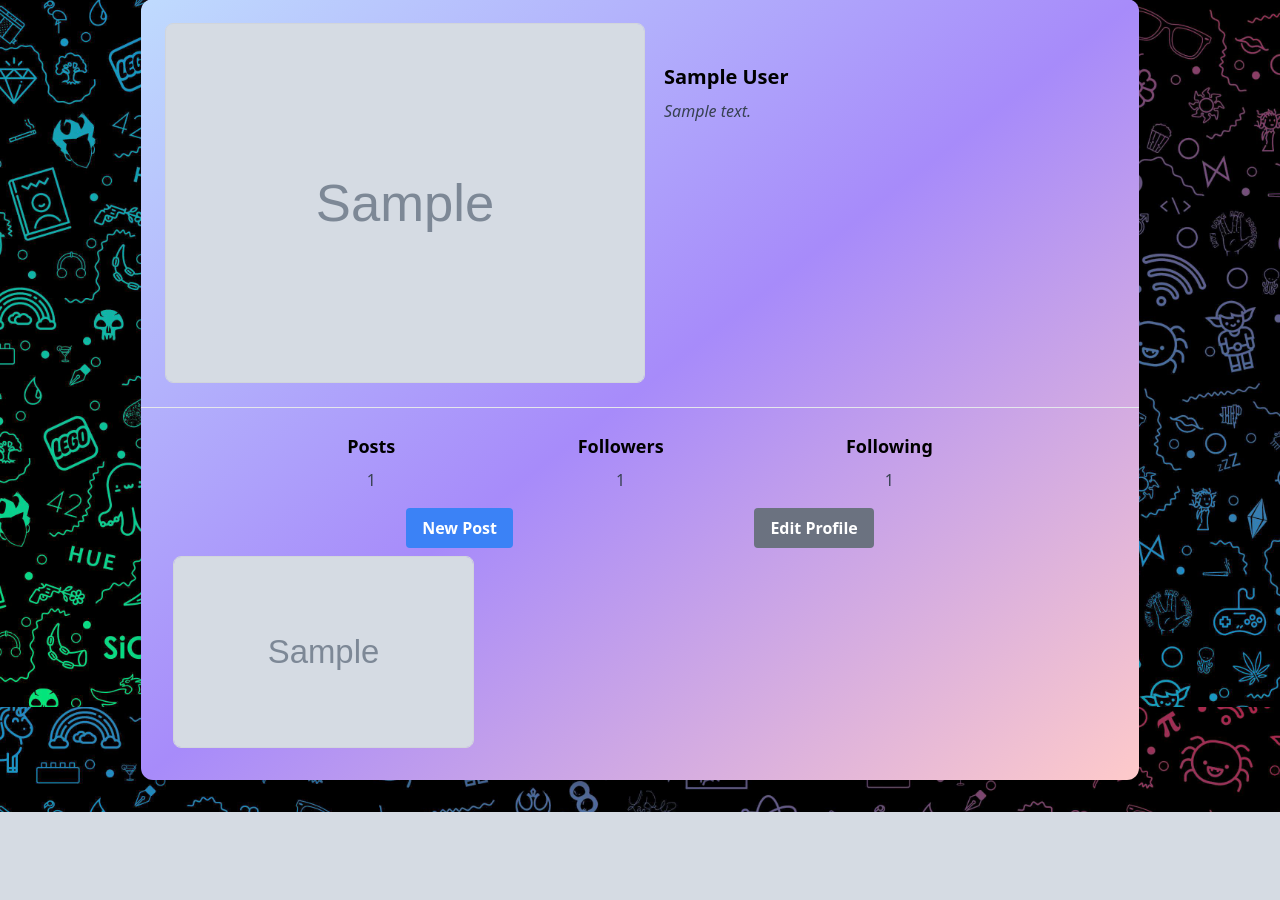
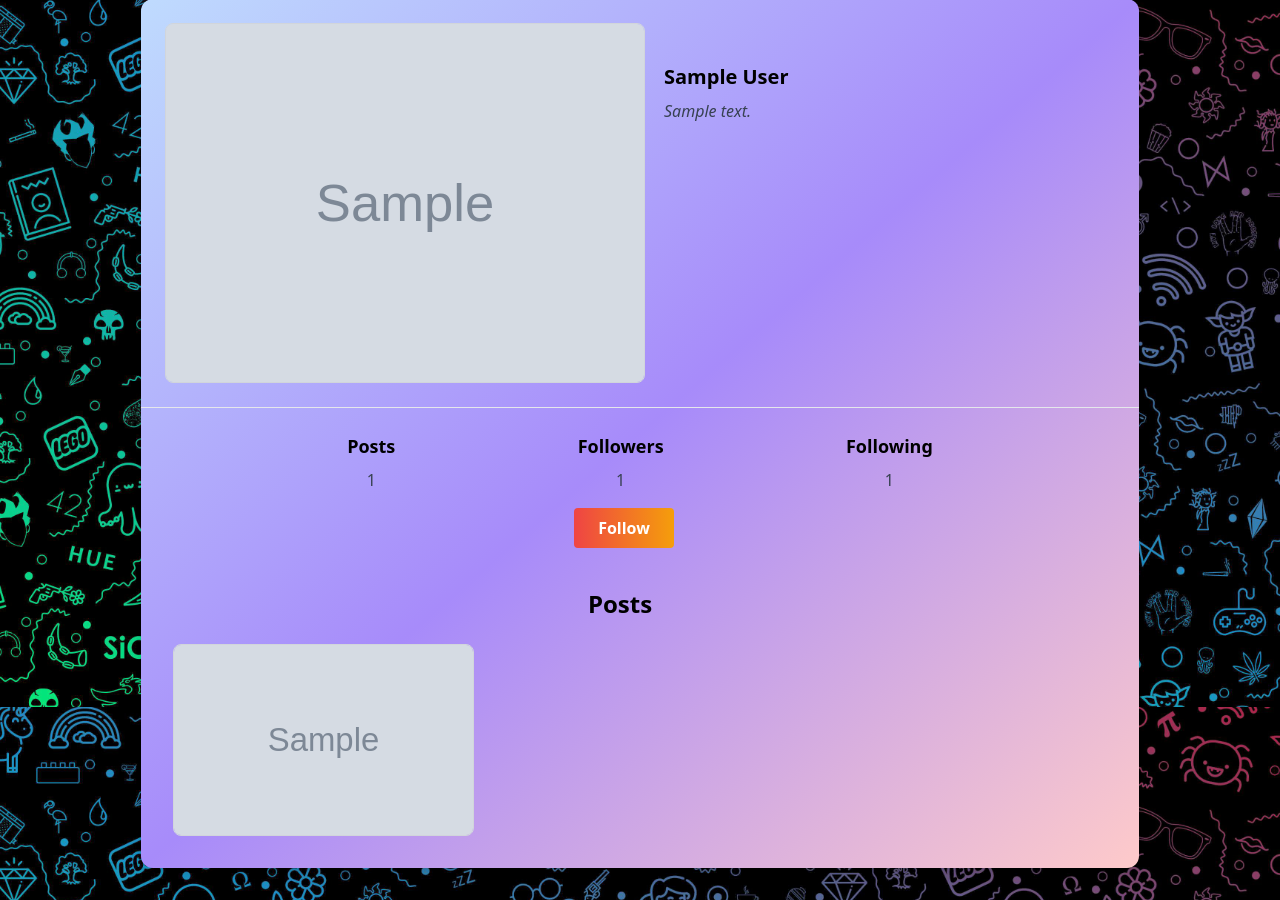
Before and after one commit to HamidBalaghi/Maktab105_TinyInstagram, a Django app: page /profile/1 in a window 1280 px wide. Shown: the part 93-993 px from the top of the page. Before the commit the page ends 905 px from the top, so only its background shows below. Run offline with Django 5.2, Linux system fonts and the light colour scheme; a user stored in the database is signed in; tables that the repository leaves empty hold one stand-in row (values such as "Sample post"); grey boxes marked "Sample" are stand-in pictures.

Commit message:
🎨 Modify base on permissions

```diff
--- a/templates/profile/profile.html
+++ b/templates/profile/profile.html
@@ -22,7 +22,7 @@
                     <!-- Profile Owner's Name -->
                     <h2 class="text-xl font-semibold mb-2">{{ profile.user.name }}</h2>
                     <!-- Profile Owner's Bio with text alignment justified and italic -->
-                    <p class="text-gray-700 text-justify italic">{{ profile.about_me }}</p>
+                    <p class="text-gray-700 text-justify italic">{% if profile.about_me %} {{ profile.about_me }} {% endif %}</p>
                     <!-- #new change: Added 'italic' class to make the bio text italic -->
                 </div>
             </div>
@@ -37,12 +37,14 @@
                     </div>
                     <!-- Followers Count -->
                     <div class="text-center">
-                        <h3 class="text-lg font-semibold mb-2"><a href="{% url 'accounts:followers' pk=profile.pk %}">Followers</a></h3>
+                        <h3 class="text-lg font-semibold mb-2"><a href="{% url 'accounts:followers' pk=profile.pk %}">Followers</a>
+                        </h3>
                         <p class="text-gray-700">{{ profile.followers_count }}</p>
                     </div>
                     <!-- Following Count -->
                     <div class="text-center">
-                        <h3 class="text-lg font-semibold mb-2"><a href="{% url 'accounts:following' pk=profile.pk %}">Following</a></h3>
+                        <h3 class="text-lg font-semibold mb-2"><a href="{% url 'accounts:following' pk=profile.pk %}">Following</a>
+                        </h3>
                         <p class="text-gray-700">{{ profile.followings_count }}</p>
                     </div>
                 </div>
@@ -51,13 +53,25 @@
                 <div class="flex justify-evenly mt-4 mb-2">
                     <!-- New Post Button -->
                     <a href="{% url 'post:create_post' pk=profile.pk %}"
-                       class="bg-blue-500 hover:bg-blue-700 text-white font-bold py-2 px-4 rounded">New Post</a>
+                       class="bg-blue-500 hover:bg-blue-700 text-white font-bold py-2 px-4 rounded" {% if not owner %}
+                       style="display: none;" {% endif %}>New Post</a>
                     <!-- Edit Profile Button -->
                     <a href="{% url 'accounts:editprofile' pk=profile.pk %}"
-                       class="bg-gray-500 hover:bg-gray-700 text-white font-bold py-2 px-4 rounded">Edit Profile</a>
+                       class="bg-gray-500 hover:bg-gray-700 text-white font-bold py-2 px-4 rounded"  {% if not owner %}
+                       style="display: none;" {% endif %}>Edit Profile</a>
+                    <a href="#"
+                       class="bg-gradient-to-r from-red-500 to-yellow-500 hover:from-red-500 hover:to-yellow-700 text-white font-bold py-2 px-6 rounded mr-8"
+                            {% if owner %}
+                       style="display: none;"
+                            {% endif %}>
+                        {% if is_following %} Unfollow {% else %} Follow {% endif %}
+                    </a>
                 </div>
 
                 <!-- Posts Section -->
+                <div class="flex justify-evenly mt-10 mb-2 mr-10 mb-6">
+                    <span class="text-2xl font-bold text-shadow-lg">Posts</span>
+                </div>
                 <div class="m-2 grid grid-cols-3 gap-4">
                     <!-- Replace the following with Django template rendering -->
                     {% for post in profile.posts.all %}
```
